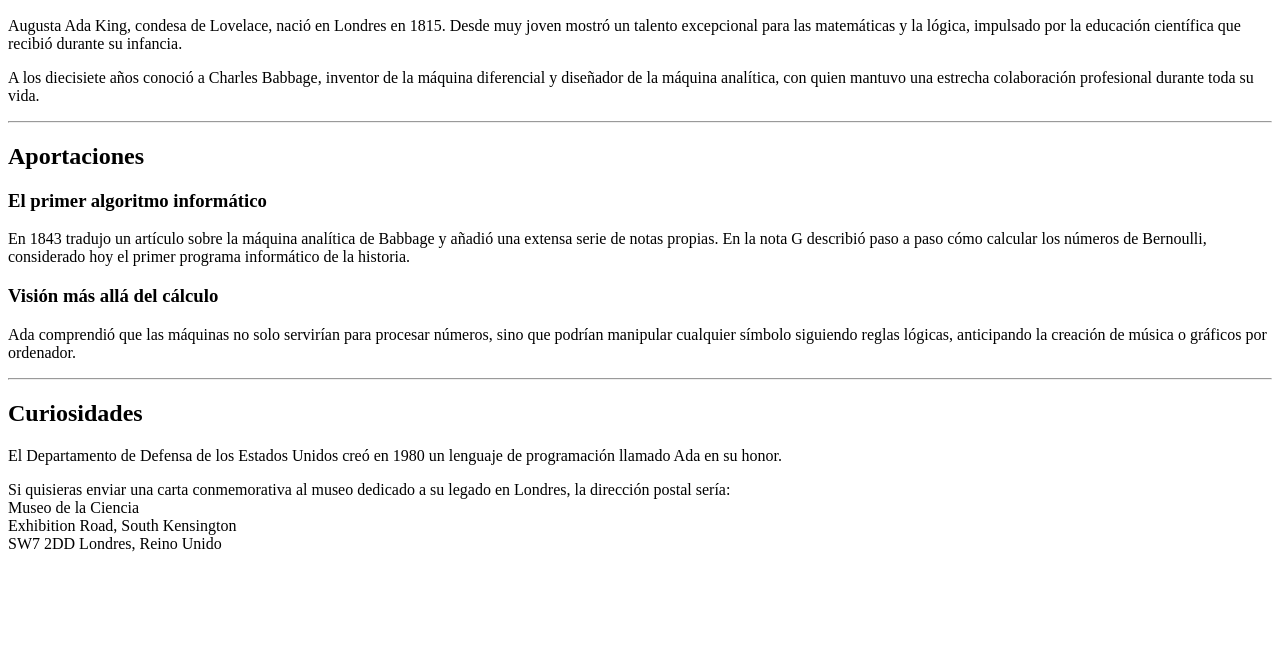
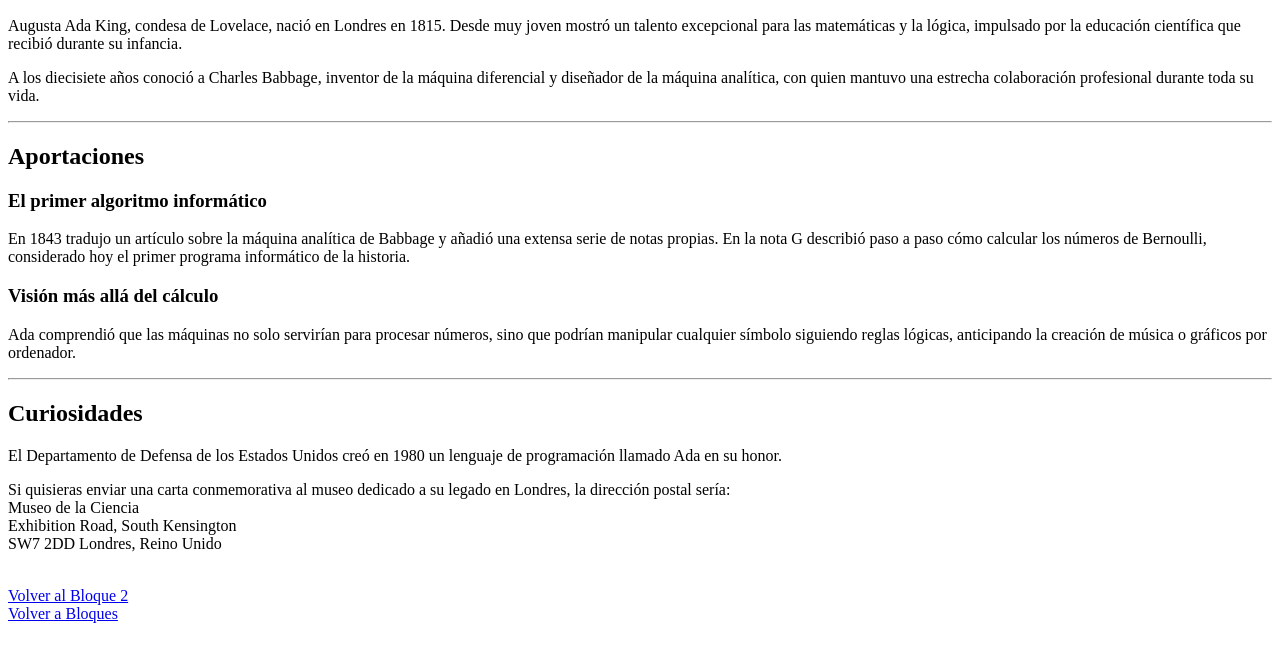
Before and after one commit to JesusZamoraC/Prueba, a plain HTML site: page E06Bloque2.html in a window 1280 px wide. Shown: the part 110-772 px from the top of the page. Drawn offline with Linux system fonts and the light colour scheme.

Commit message:
bloque 2 corregido

```diff
--- a/E06Bloque2.html
+++ b/E06Bloque2.html
@@ -27,6 +27,9 @@
     <p>Si quisieras enviar una carta conmemorativa al museo dedicado a su legado en Londres, la dirección postal sería:<br>
     Museo de la Ciencia<br>
     Exhibition Road, South Kensington<br>
-    SW7 2DD Londres, Reino Unido</p>
+    SW7 2DD Londres, Reino Unido</p><br>
+
+    <a href="bloque2.html">Volver al Bloque 2</a><br>
+    <a href="index.html">Volver a Bloques</a>
     </body>
 </html>
```
Also changed, not shown: E07bloque2.html (+4 -1 lines), E08Bloque2.html (+4 -1 lines), E09Bloque2.html (+4 -1 lines), E10Bloque2.html (+5 -1 lines).
